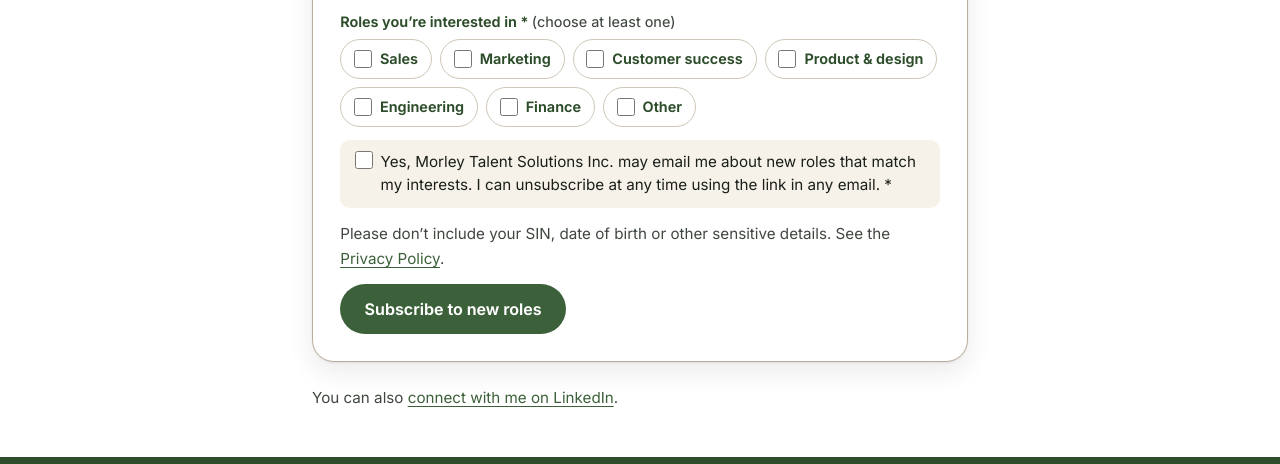
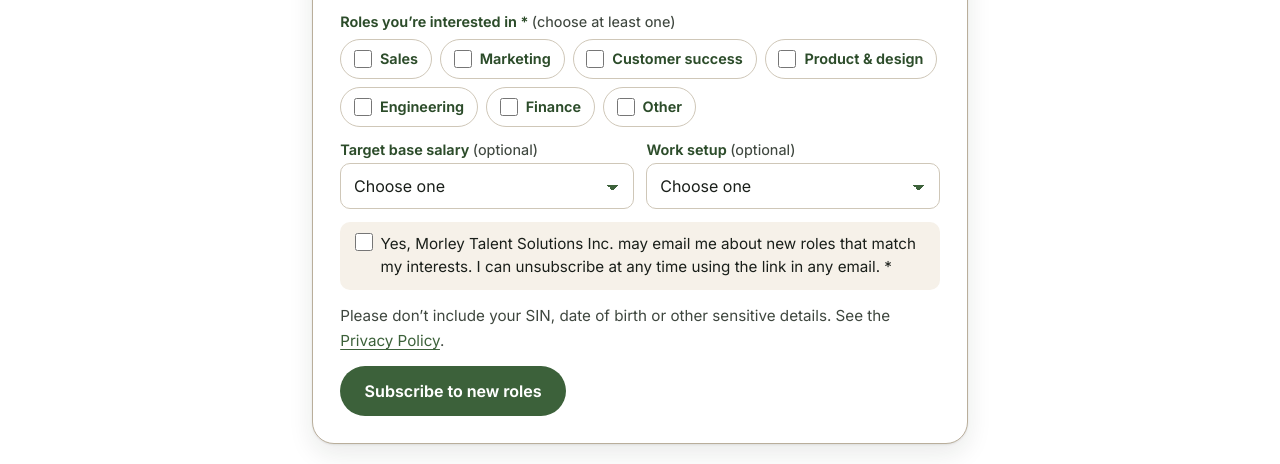
Before and after one commit to MTSM007/MTSM007.github.io, a plain HTML site: page candidates/index.html in a window 1280 px wide. Shown: the part 800-1264 px from the top of the page. Drawn offline with Linux system fonts and the light colour scheme.

Commit message:
Job alerts: optional target pay and work setup questions

```diff
--- a/candidates/index.html
+++ b/candidates/index.html
@@ -65,6 +65,12 @@
         <legend>Roles you’re interested in <span aria-hidden="true">*</span> <span class="optional">(choose at least one)</span></legend>
         <div class="checks"><label class="check"><input type="checkbox" name="areas" value="Sales"> Sales</label><label class="check"><input type="checkbox" name="areas" value="Marketing"> Marketing</label><label class="check"><input type="checkbox" name="areas" value="Customer success"> Customer success</label><label class="check"><input type="checkbox" name="areas" value="Product &amp; design"> Product &amp; design</label><label class="check"><input type="checkbox" name="areas" value="Engineering"> Engineering</label><label class="check"><input type="checkbox" name="areas" value="Finance"> Finance</label><label class="check"><input type="checkbox" name="areas" value="Other" id="c-area-other"> Other</label><div class="field area-other" hidden><label for="c-area-other-text">Which kind of role?</label><input id="c-area-other-text" maxlength="80" placeholder="For example, operations or supply chain"></div></div>
       </fieldset>
+      <div class="field-row">
+        <div class="field"><label for="c-pay">Target base salary <span class="optional">(optional)</span></label>
+          <select id="c-pay" name="pay"><option value="">Choose one</option><option>Under $80K</option><option>$80K to $100K</option><option>$100K to $130K</option><option>$130K+</option><option>Prefer not to say</option></select></div>
+        <div class="field"><label for="c-work">Work setup <span class="optional">(optional)</span></label>
+          <select id="c-work" name="work"><option value="">Choose one</option><option>Remote only</option><option>Remote or hybrid</option><option>Open to on-site</option></select></div>
+      </div>
       <label class="check consent"><input type="checkbox" name="consent" value="yes" required> <span>Yes, Morley Talent Solutions Inc. may email me about new roles that match my interests. I can unsubscribe at any time using the link in any email. <span aria-hidden="true">*</span></span></label>
       <p class="small form-note">Please don’t include your SIN, date of birth or other sensitive details. See the <a href="/privacy/">Privacy Policy</a>.</p>
       <button class="btn btn-primary" type="submit">Subscribe to new roles</button>
```
